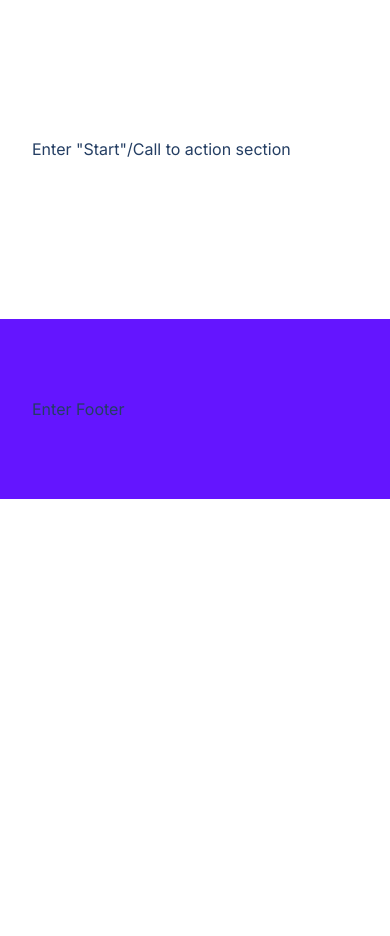
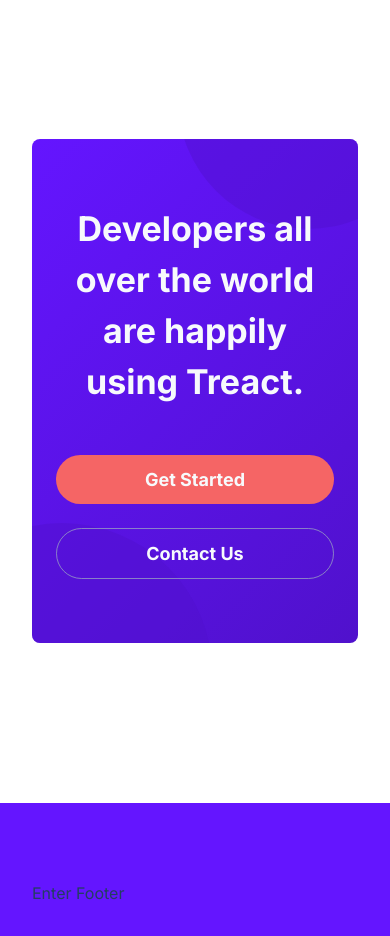
Before and after one commit to Ladyk59/TREACT, a plain HTML site: page index.html in a window 390 px wide. Shown: the part 10700-11636 px from the top of the page. Before the commit the page ends 11199 px from the top, so only its background shows below. Drawn offline with Linux system fonts and the light colour scheme.

Commit message:
Fix start CTA section structure and styling

```diff
--- a/index.html
+++ b/index.html
@@ -339,7 +339,13 @@
         <section id="start">
             <div class="container">
                 <div class="row">
-                    <!--  -->Enter "Start"/Call to action section<!--  -->
+                    <div class="start__container">
+                        <h2 class="start__title">Developers all over the world are happily using Treact.</h2>
+                        <div class="start__actions">
+                            <button class="start__btn start__btn--primary">Get Started</button>
+                            <button class="start__btn start__btn--secondary">Contact Us</button>
+                        </div>
+                    </div>
                 </div>
             </div>
         </section>
--- a/style.css
+++ b/style.css
@@ -943,11 +943,6 @@ TESTIMONIALS ↓
 }
 
 
-
-
-
-
-
 /*
 
 START / CALL TO ACTION ↓
@@ -955,10 +950,103 @@ START / CALL TO ACTION ↓
 */
 
 
+.start__container {
+    position: relative;
+    padding: 96px 64px;
+    width: 100%;
+    background: linear-gradient(135deg, rgb(100, 21, 255) 0%, rgb(80, 17, 204) 100%);
+    border-radius: 8px;
+    display: flex;
+    flex-direction: column;
+    justify-content: center;
+    align-items: center;
+    overflow: hidden;
+}
+
+.start__container::before,
+.start__container::after {
+    content: "";
+    position: absolute;
+    border-radius: 9999px;
+    background: rgba(80, 17, 204, 0.45);
+}
+
+.start__container::before {
+    width: 300px;
+    height: 300px;
+    left: -120px;
+    bottom: -180px;
+}
+
+.start__container::after {
+    width: 260px;
+    height: 260px;
+    right: -80px;
+    top: -170px;
+}
+
+.start__title {
+    color: #f7fafc;
+    font-size: 56px;
+    line-height: 1.3;
+    text-align: center;
+    max-width: 900px;
+    position: relative;
+    z-index: 2;
+}
+
+.start__actions {
+    margin-top: 48px;
+    display: flex;
+    gap: 24px;
+    position: relative;
+    z-index: 2;
+}
+
+.start__btn {
+    border: none;
+    border-radius: 9999px;
+    padding: 16px 48px;
+    font-size: 20px;
+    font-weight: 700;
+    cursor: pointer;
+}
+
+.start__btn--primary {
+    color: #f7fafc;
+    background: rgb(245, 101, 101);
+}
+
+.start__btn--secondary {
+    color: #f7fafc;
+    background: transparent;
+    border: 1px solid rgba(160, 174, 192, 0.7);
+}
+
 
 #start .row {
     position: relative;
     overflow: hidden;
+}
+
+@media (max-width: 1024px) {
+    .start__container {
+        padding: 72px 40px;
+    }
+
+    .start__title {
+        text-align: center;
+        max-width: 680px;
+        font-size: 42px;
+        font-weight: 700;
+        line-height: 1.5;
+        z-index: 2;
+    }
+
+    .start__btn {
+        font-size: 18px;
+        padding: 14px 36px;
+    }
 }
 
 
@@ -1044,6 +1132,25 @@ MOBILE RESPONSIVENESS ↓
     .values__img {
         max-width: 480px;
     }
+
+    .start__container {
+        padding: 64px 24px;
+    }
+
+    .start__title {
+        font-size: 34px;
+    }
+
+    .start__actions {
+        flex-direction: column;
+        width: 100%;
+        align-items: center;
+    }
+
+    .start__btn {
+        width: 100%;
+        max-width: 280px;
+    }
 }
 
 @media(max-width: 640px) {
@@ -1057,4 +1164,8 @@ MOBILE RESPONSIVENESS ↓
     main {
         margin-bottom: 80px;
     }
+    .header__row {
+        flex-direction: column;
+        align-items: center;
+    }
 }
```
